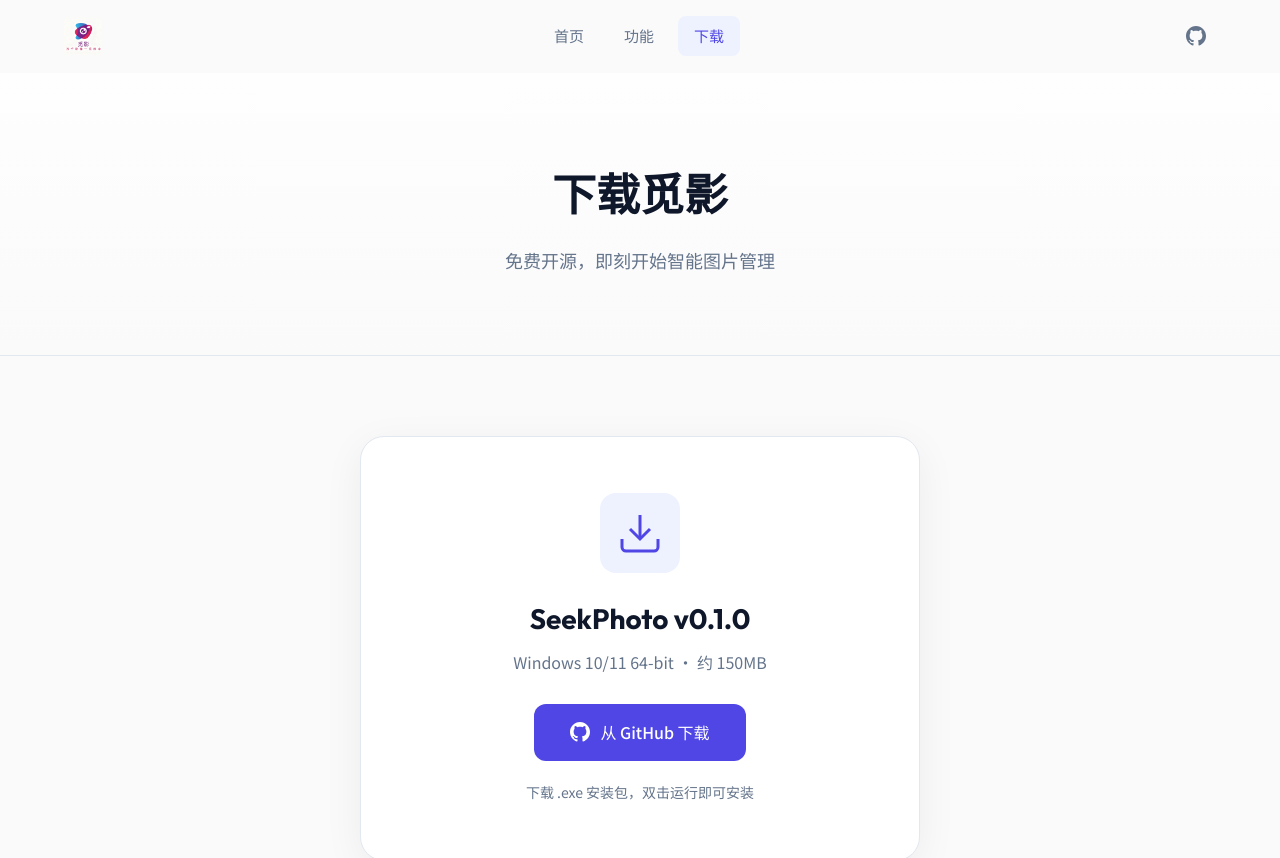
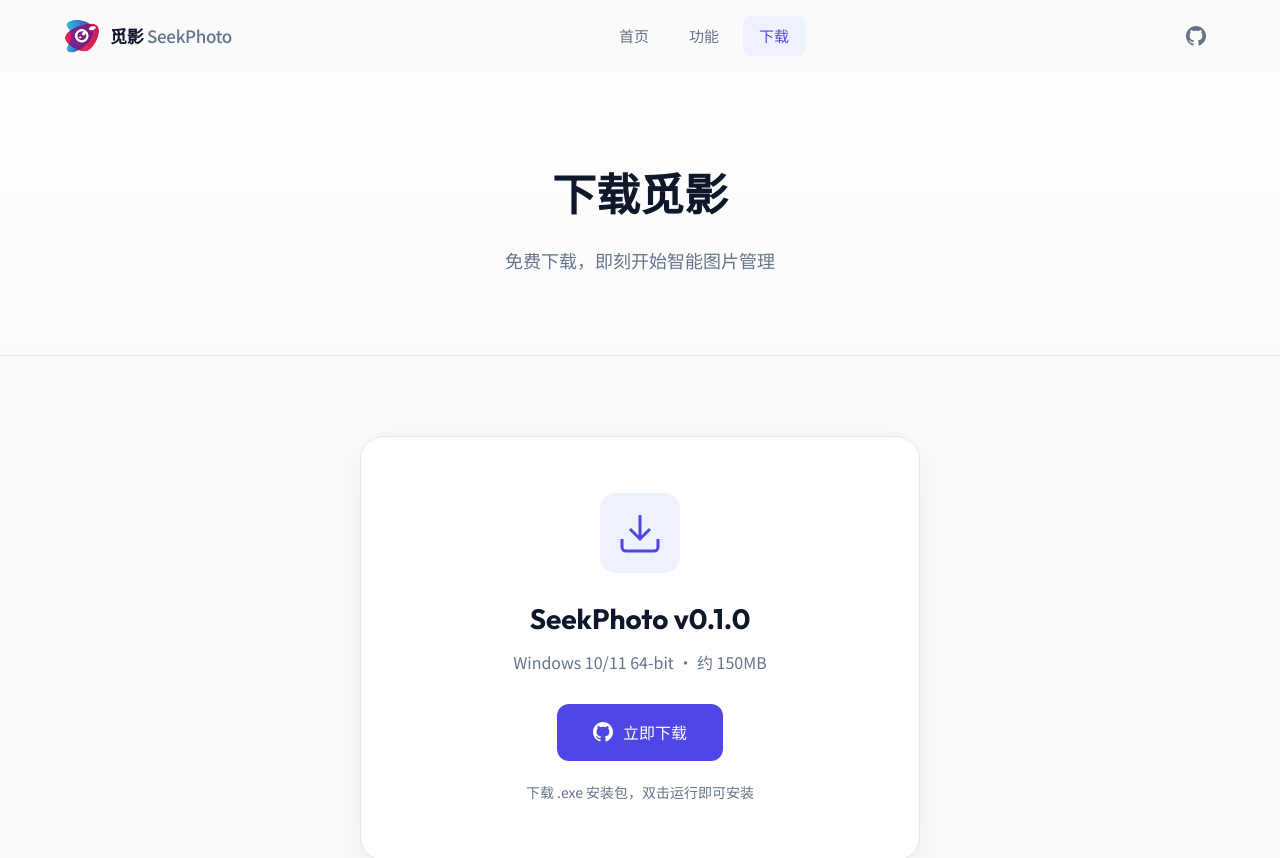
Before and after one commit to aiyo407/seekphoto-site, a Vue app: page /seekphoto-site/download in a window 1280 px wide. Shown: the top 858 px of the page. Built offline with nearby package versions, Linux system fonts and the light colour scheme.

Commit message:
Update logo to app icon, use favicon.ico, add product name, remove open source descriptions

```diff
--- a/index.html
+++ b/index.html
@@ -2,7 +2,7 @@
 <html lang="zh-CN">
   <head>
     <meta charset="UTF-8" />
-    <link rel="icon" type="image/svg+xml" href="/seekphoto-site/favicon.svg" />
+    <link rel="icon" type="image/x-icon" href="%BASE_URL%favicon.ico" />
     <meta name="viewport" content="width=device-width, initial-scale=1.0" />
     <meta name="description" content="觅影 SeekPhoto - 用一句话，找到那张照片。智能图片搜索管理工具，支持语义搜索、人脸识别、时间线浏览。" />
     <title>觅影 SeekPhoto - 智能图片搜索管理工具</title>
--- a/src/components/common/Footer.vue
+++ b/src/components/common/Footer.vue
@@ -4,7 +4,8 @@
       <div class="footer-content">
         <div class="footer-brand">
           <router-link to="/" class="logo">
-            <img :src="logo" alt="觅影 SeekPhoto" class="logo-img" />
+            <img :src="logo" alt="觅影" class="logo-img" />
+            <span class="logo-text">觅影 <span>SeekPhoto</span></span>
           </router-link>
           <p>用一句话，找到那张照片</p>
         </div>
@@ -19,7 +20,7 @@
       </div>
 
       <div class="footer-bottom">
-        <p>&copy; 2026 SeekPhoto. 基于 MIT 协议开源。</p>
+        <p>&copy; 2026 SeekPhoto. 保留所有权利。</p>
       </div>
     </div>
   </footer>
@@ -57,10 +58,23 @@
 }
 
 .logo-img {
-  height: 48px;
+  height: 44px;
   width: auto;
   object-fit: contain;
   display: block;
+}
+
+.logo-text {
+  margin-left: 12px;
+  font-size: 18px;
+  font-weight: 700;
+  color: var(--text-primary);
+  letter-spacing: -0.3px;
+}
+
+.logo-text span {
+  font-weight: 500;
+  color: var(--text-secondary);
 }
 
 .footer-brand p {
--- a/src/components/common/Header.vue
+++ b/src/components/common/Header.vue
@@ -4,6 +4,7 @@
       <div class="header-content">
         <router-link to="/" class="logo">
           <img :src="logo" alt="觅影" class="logo-img" />
+          <span class="logo-text">觅影 <span>SeekPhoto</span></span>
         </router-link>
 
         <nav class="nav">
@@ -72,10 +73,23 @@
 }
 
 .logo-img {
-  height: 38px;
+  height: 36px;
   width: auto;
   object-fit: contain;
   display: block;
+}
+
+.logo-text {
+  margin-left: 10px;
+  font-size: 17px;
+  font-weight: 700;
+  color: var(--text-primary);
+  letter-spacing: -0.3px;
+}
+
+.logo-text span {
+  font-weight: 500;
+  color: var(--text-secondary);
 }
 
 .nav {
--- a/src/views/Download.vue
+++ b/src/views/Download.vue
@@ -3,7 +3,7 @@
     <section class="page-hero">
       <div class="container">
         <h1>下载觅影</h1>
-        <p>免费开源，即刻开始智能图片管理</p>
+        <p>免费下载，即刻开始智能图片管理</p>
       </div>
     </section>
 
@@ -23,7 +23,7 @@
             <svg width="20" height="20" viewBox="0 0 24 24" fill="currentColor">
               <path d="M12 0c-6.626 0-12 5.373-12 12 0 5.302 3.438 9.8 8.207 11.387.599.111.793-.261.793-.577v-2.234c-3.338.726-4.033-1.416-4.033-1.416-.546-1.387-1.333-1.756-1.333-1.756-1.089-.745.083-.729.083-.729 1.205.084 1.839 1.237 1.839 1.237 1.07 1.834 2.807 1.304 3.492.997.107-.775.418-1.305.762-1.604-2.665-.305-5.467-1.334-5.467-5.931 0-1.311.469-2.381 1.236-3.221-.124-.303-.535-1.524.117-3.176 0 0 1.008-.322 3.301 1.23.957-.266 1.983-.399 3.003-.404 1.02.005 2.047.138 3.006.404 2.291-1.552 3.297-1.23 3.297-1.23.653 1.653.242 2.874.118 3.176.77.84 1.235 1.911 1.235 3.221 0 4.609-2.807 5.624-5.479 5.921.43.372.823 1.102.823 2.222v3.293c0 .319.192.694.801.576 4.765-1.589 8.199-6.086 8.199-11.386 0-6.627-5.373-12-12-12z"/>
             </svg>
-            从 GitHub 下载
+            立即下载
           </a>
           <p class="download-note">
             下载 .exe 安装包，双击运行即可安装
@@ -124,7 +124,7 @@
 
 <script setup lang="ts">
 const steps = [
-  { title: '下载安装包', desc: '点击上方按钮，从 GitHub Releases 下载最新的 .exe 安装文件' },
+  { title: '下载安装包', desc: '点击上方按钮，从下载页面获取最新的 .exe 安装文件' },
   { title: '运行安装程序', desc: '双击下载的 .exe 文件，按照向导完成安装' },
   { title: '配置图片目录', desc: '首次启动后，在设置中添加你的图片文件夹路径' },
   { title: '开始使用', desc: '等待索引完成后，即可使用语义搜索、人脸识别等功能' }
--- a/src/views/Features.vue
+++ b/src/views/Features.vue
@@ -145,7 +145,7 @@
         <div class="section-header">
           <span class="section-label">技术栈</span>
           <h2 class="section-title">现代技术，稳定可靠</h2>
-          <p class="section-desc">基于成熟开源技术构建，性能与安全兼顾</p>
+          <p class="section-desc">基于成熟技术构建，性能与安全兼顾</p>
         </div>
         <div class="tech-grid">
           <div class="tech-card" v-for="tech in techs" :key="tech.name">
--- a/src/views/Home.vue
+++ b/src/views/Home.vue
@@ -4,7 +4,7 @@
     <section class="hero">
       <div class="container">
         <div class="hero-content">
-          <span class="badge">开源 · 免费 · 本地优先</span>
+          <span class="badge">免费 · 本地优先</span>
           <h1 class="hero-title">
             用一句话，<br>找到那张照片
           </h1>
@@ -124,8 +124,8 @@
                 <line x1="16" y1="17" x2="8" y2="17"/>
               </svg>
             </div>
-            <h3>开源透明</h3>
-            <p>代码完全开源，你可以随时查看数据处理方式</p>
+            <h3>隐私可控</h3>
+            <p>数据处理方式完全透明，你的照片始终由你掌控</p>
           </div>
         </div>
       </div>
```
Also changed, not shown: src/assets/logo.png, 1 other file (tests, documents, lock files or other folders).
